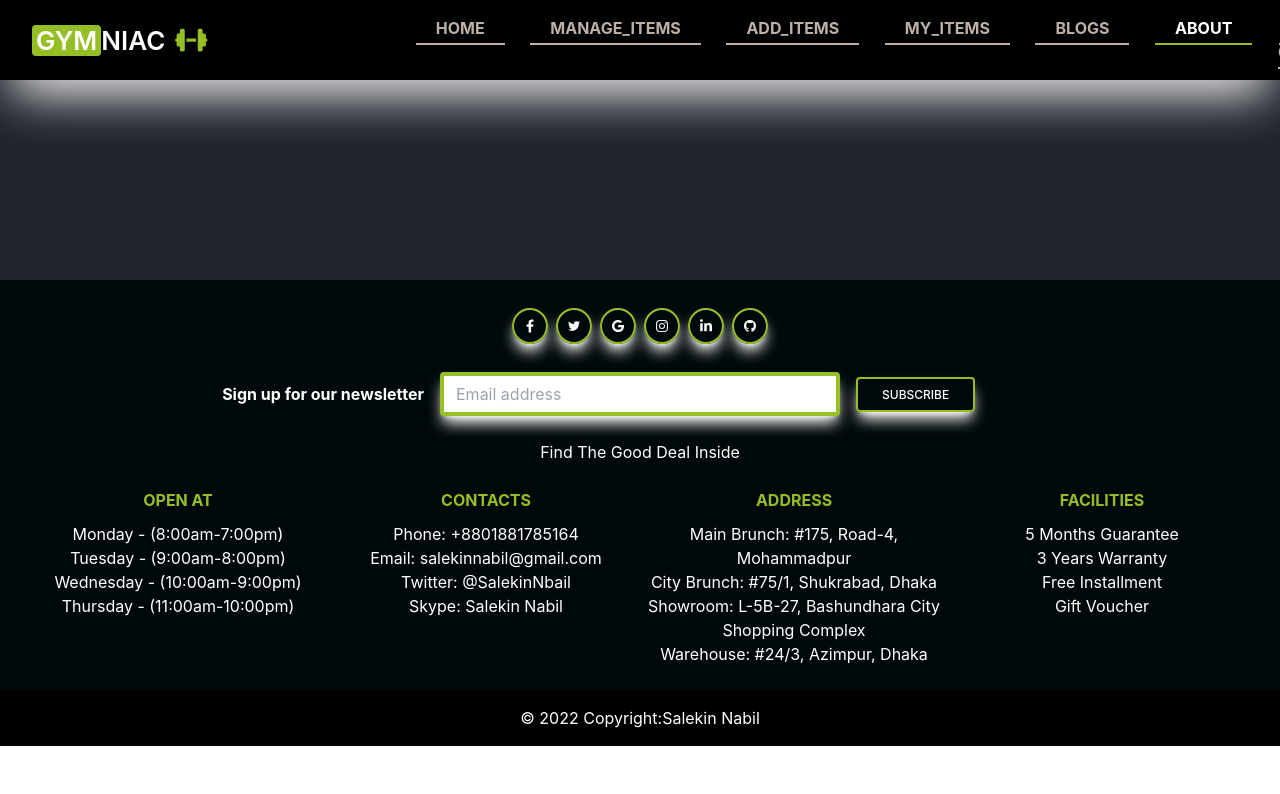
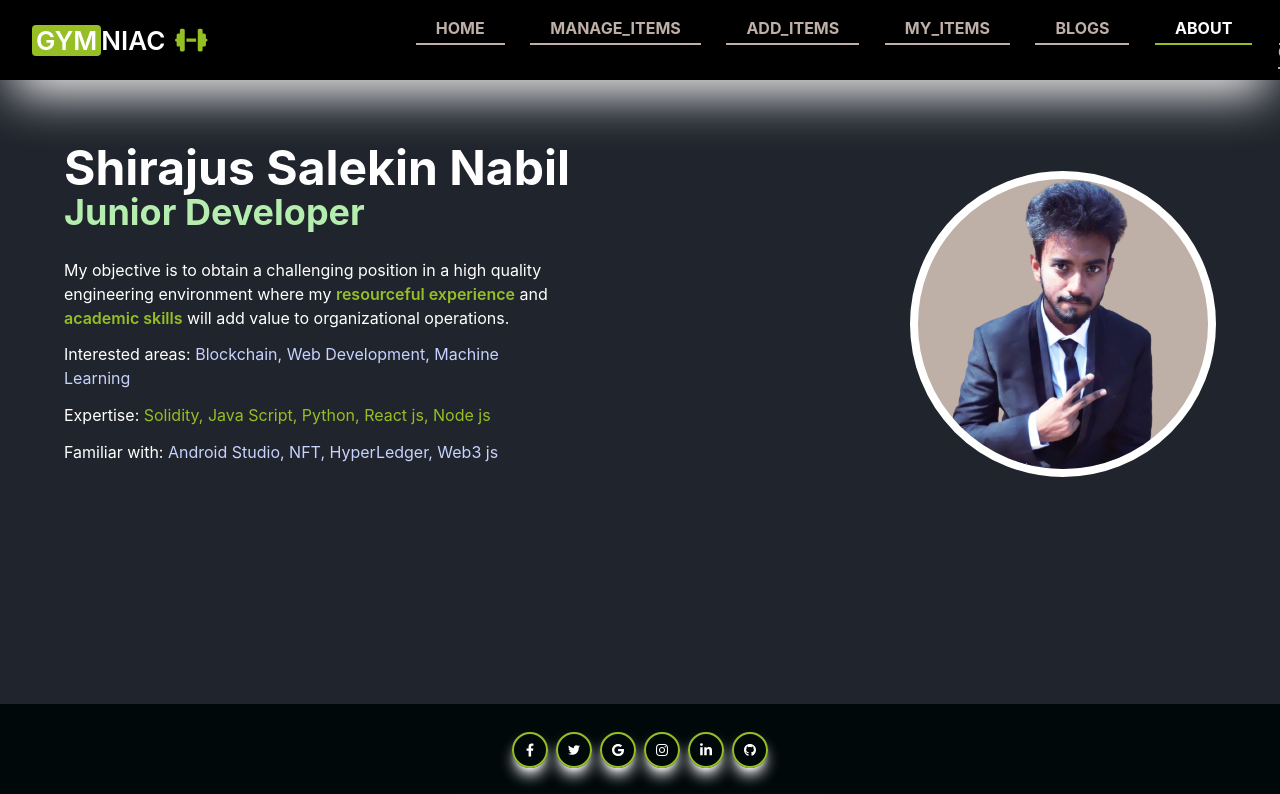
Before and after one commit to Salekin-Nabil/gymniac-client-side, a React (Create React App) app: page /About in a window 1280 px wide. Shown: the top 794 px of the page. Built offline with nearby package versions, Linux system fonts and the light colour scheme; what tw-elements would draw is missing.

Commit message:
about section

```diff
--- a/src/App.js
+++ b/src/App.js
@@ -3,7 +3,7 @@ import Header from './components/Header/Header';
 import { Route, Routes } from 'react-router-dom';
 import Home from './components/Home/Home';
 // import Blogs from './components/Blogs/Blogs';
-// import About from './components/About/About';
+import About from './components/About/About';
 // import NotFound from './components/NotFound/NotFound';
 import Footer from './components/Footer/Footer';
 import { ToastContainer } from 'react-toastify';
@@ -20,9 +20,9 @@ function App() {
         <Route path='/' element={<Home></Home>}></Route>
         <Route path='/Home' element={<Home></Home>}></Route>
         {/* <Route path='/Checkout/:serviceId' element={<RequireAuth><Details></Details></RequireAuth>}></Route>
-        <Route path='/Blogs' element={<Blogs></Blogs>}></Route>
+        <Route path='/Blogs' element={<Blogs></Blogs>}></Route> */}
         <Route path='/About' element={<About></About>}></Route>
-        <Route path='/Login' element={<Login></Login>}></Route>
+        {/* <Route path='/Login' element={<Login></Login>}></Route>
         <Route path='/Register' element={<Register></Register>}></Route>
         <Route path='*' element={<NotFound></NotFound>}></Route> */}
       </Routes>
--- /dev/null
+++ b/src/components/About/About.js
@@ -0,0 +1,23 @@
+import React from 'react';
+import './About.css';
+
+const About = () => {
+    return (
+        <div className='mt-[5vw] md:flex items-center justify-around md:mx-[5vw] order-first'>
+            <div className='my-[10vw] md:my-0 flex justify-center order-last'>
+                <img className='w-[80vw] md:w-[40vw] rounded-full bg-[#beafa7] border-8 border-white' src='victory.png'/>
+            </div>
+            <div className='md:text-left'>
+                <h1 className='md:text-5xl text-3xl text-white font-bold'>Shirajus Salekin Nabil</h1>
+                <h1 className='md:text-4xl text-2xl text-[#b4edad] font-bold'>Junior Developer</h1>
+                <p className='md:w-7/12 mt-[2vw] text-white'>My objective is to obtain a challenging position in a high quality engineering environment where my <span className='text-[#96be25] font-semibold'>resourceful
+                experience</span> and <span className='text-[#96be25] font-semibold'>academic skills</span> will add value to organizational operations.</p>
+                <p className='md:w-7/12 mt-[1vw] text-white'>Interested areas: <span className='text-indigo-200'>Blockchain, Web Development, Machine Learning</span></p>
+                <p className='md:w-7/12 mt-[1vw] text-white'>Expertise: <span className='text-[#96be25]'>Solidity, Java Script, Python, React js, Node js</span></p>
+                <p className='md:w-7/12 mt-[1vw] mb-[40px] text-white'>Familiar with: <span className='text-indigo-200'>Android Studio, NFT, HyperLedger, Web3 js</span></p>
+            </div>
+        </div>
+    );
+};
+
+export default About;
```
Also changed, not shown: src/components/About/About.css (added).
